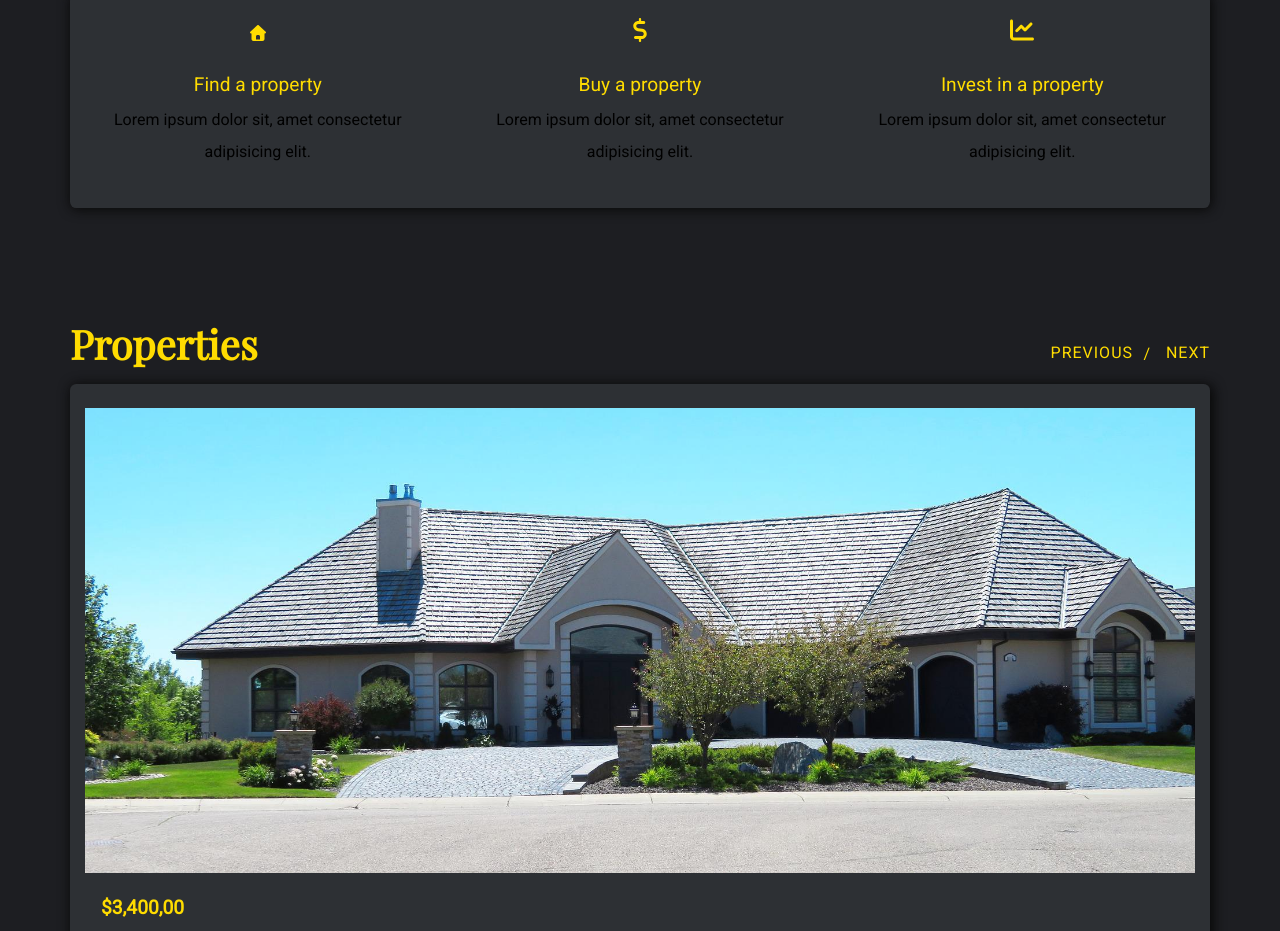
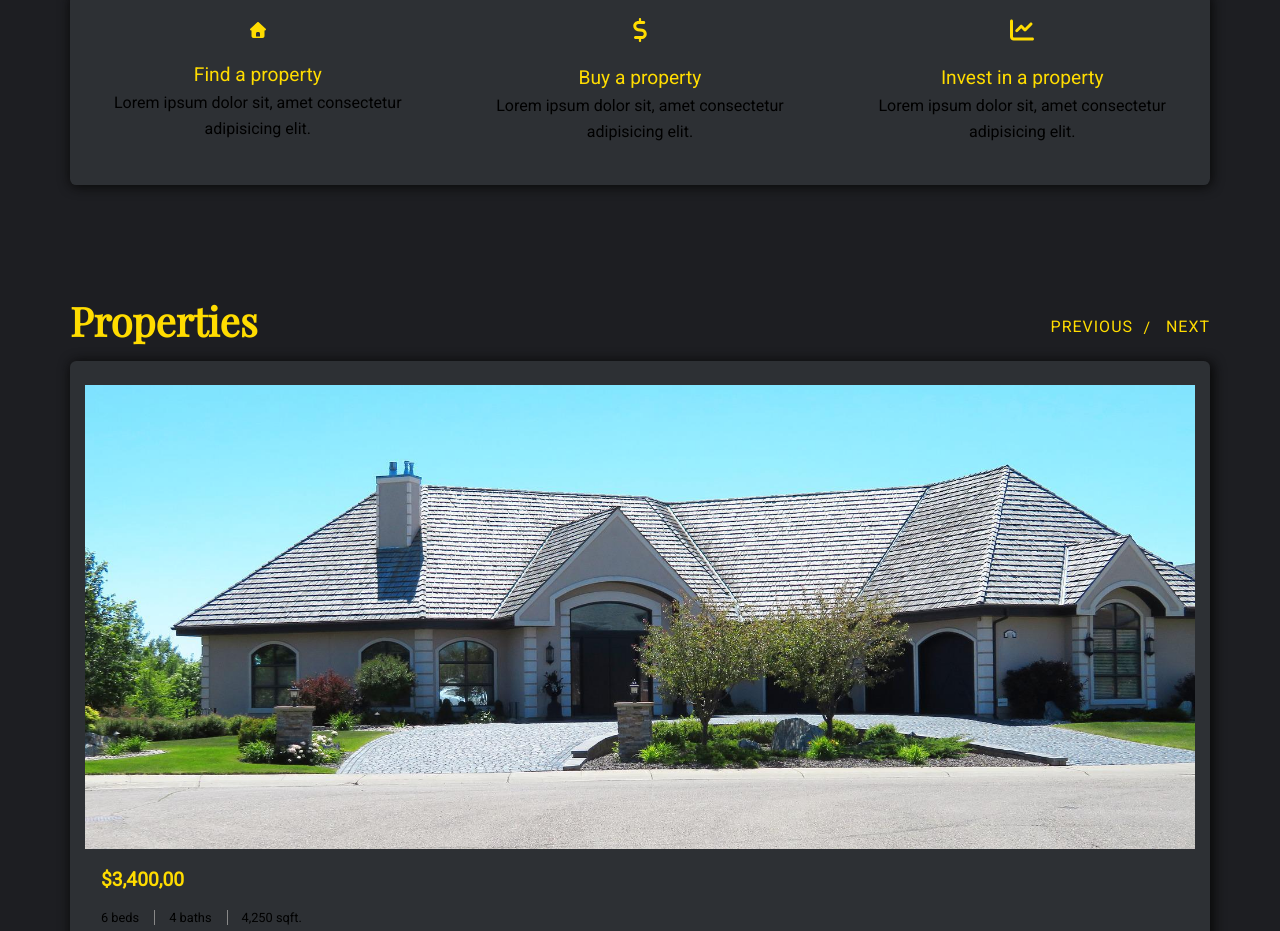
Before and after one commit to greytyler/Properties-website, a plain HTML site: page index.html in a window 1280 px wide. Shown: the part 918-1849 px from the top of the page. Drawn offline with nearby package versions, Linux system fonts and the light colour scheme.

Commit message:
Update style.css

```diff
--- a/css/style.css
+++ b/css/style.css
@@ -17,7 +17,7 @@ body {
     font-size: 1rem;
     font-weight: 400;lll
     color: var(--whitish);
-    line-height: 2;
+    line-height: 1.6;
     background:var(--greydarker)
 }
 
```
